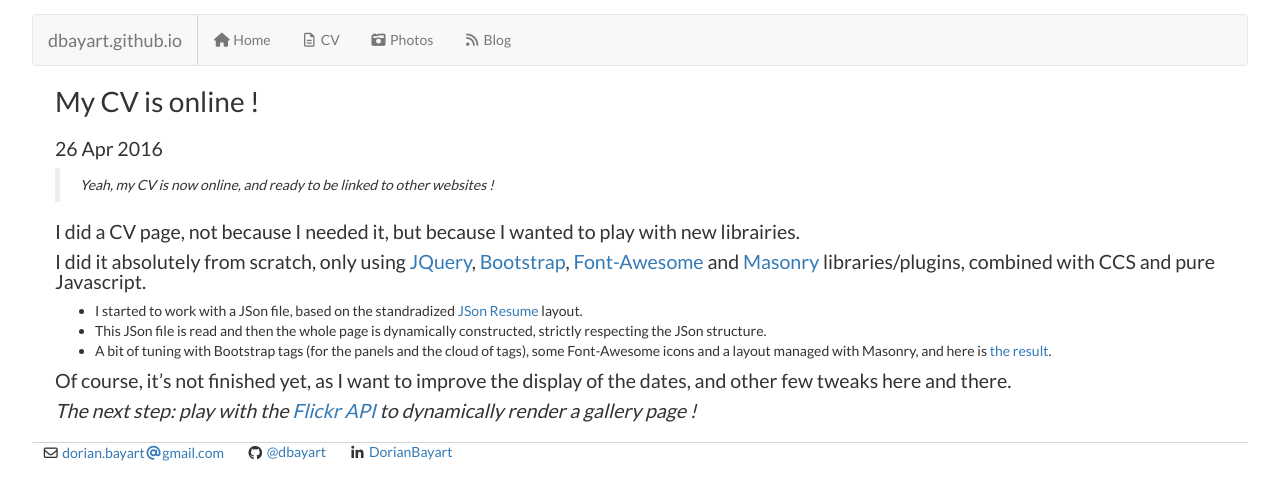
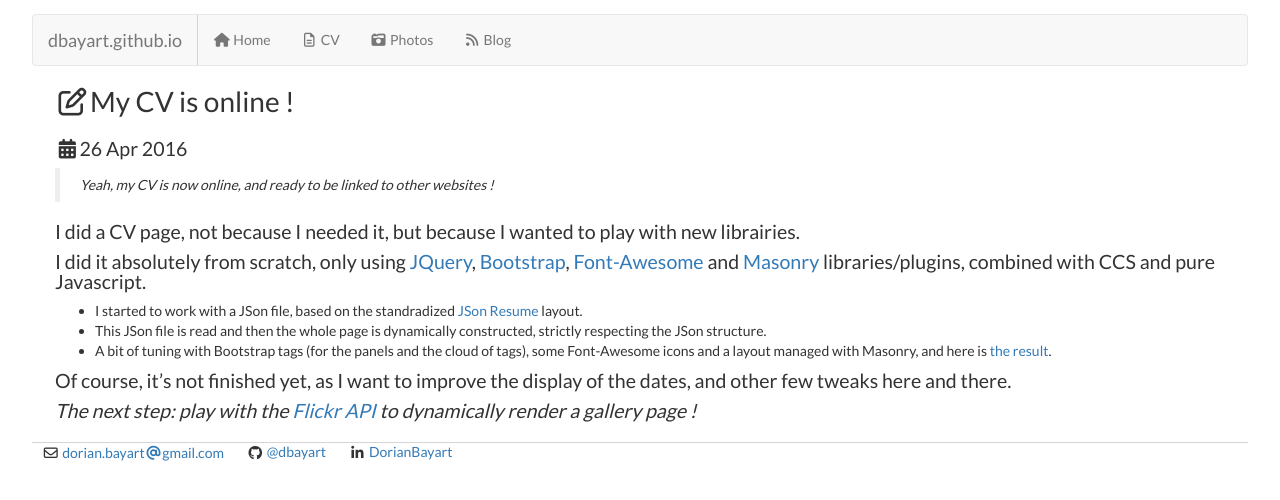
Before and after one commit to dorianbayart/dorianbayart.github.io, a Jekyll site: the page built from _posts/2016-04-26-cv-online.md, in a window 1280 px wide. Shown: the top 500 px of the page. Built offline with Jekyll 4.4.1, drawn with Linux system fonts in a browser that asks for light colours; nearby versions of some CDN libraries.

Commit message:
Update post.html

```diff
--- a/_layouts/post.html
+++ b/_layouts/post.html
@@ -2,8 +2,8 @@
 layout: default
 ---
 
-<h1>{{ page.title }}</h1>
-<p class="meta">{{ page.date | date_to_string }}</p>
+<h1><i class="fa fa-pencil-square-o fa-fw"></i>{{ page.title }}</h1>
+<p class="meta"><i class="fa fa-calendar fa-fw"></i>{{ page.date | date_to_string }}</p>
 
 <div class="post">
   {{ content }}
```
